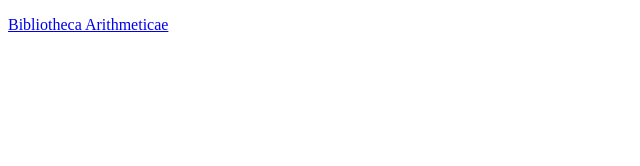
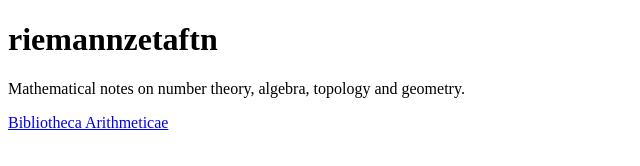
Before and after one commit to riemannzetaftn/riemannzetaftn.github.io, a plain HTML site: page index.html in a window 1280 px wide. Shown: the whole page, without its empty margins (0-640 px from the left). Drawn offline with Linux system fonts and the light colour scheme.

Commit message:
Update index.html

```diff
--- a/index.html
+++ b/index.html
@@ -1,7 +1,17 @@
 <!DOCTYPE html>
 <html lang="en">
-<head><meta charset="utf-8"><title>riemannzetaftn</title></head>
+<head>
+  <meta charset="utf-8">
+  <meta name="viewport" content="width=device-width, initial-scale=1">
+  <title>riemannzetaftn</title>
+  <meta name="description" content="Bibliotheca Arithmeticae — notes on number theory, algebra, topology and geometry.">
+  <meta property="og:title" content="riemannzetaftn">
+  <meta property="og:description" content="Bibliotheca Arithmeticae — notes on number theory, algebra, topology and geometry.">
+  <meta property="og:url" content="https://riemannzetaftn.github.io/">
+</head>
 <body>
+  <h1>riemannzetaftn</h1>
+  <p>Mathematical notes on number theory, algebra, topology and geometry.</p>
   <p><a href="/bib.arithmeticae/">Bibliotheca Arithmeticae</a></p>
 </body>
 </html>
```
